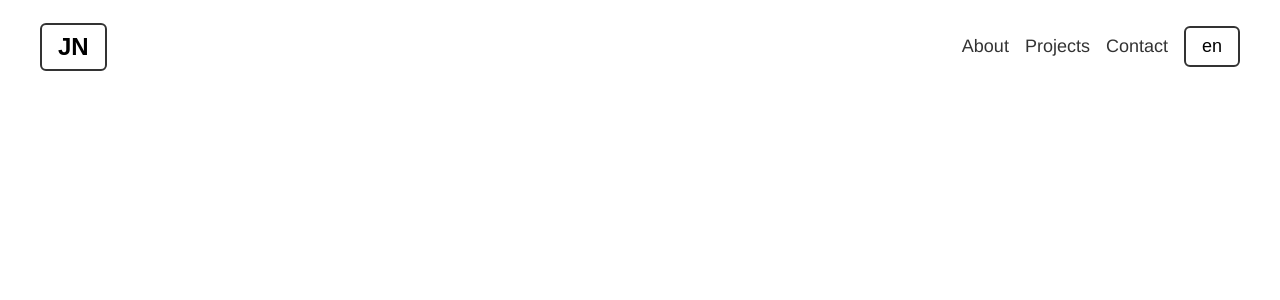
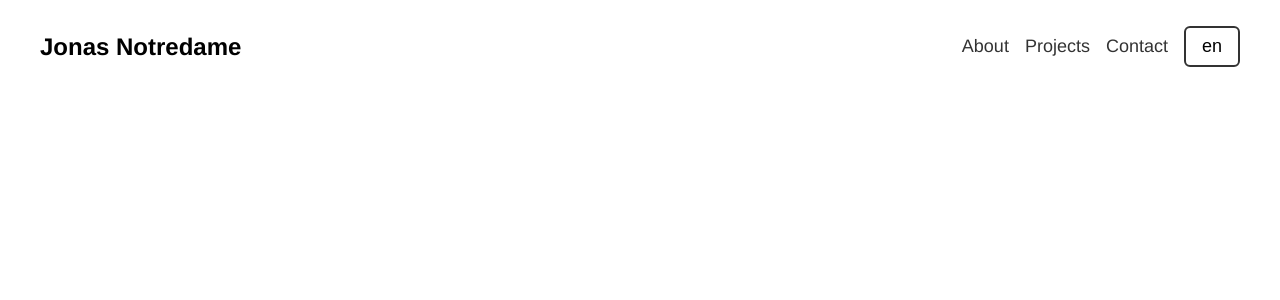
Before and after one commit to JonasNotredame/my-portfolio, a React (Vite) app: page / in a window 1280 px wide. Shown: the top 300 px of the page. Built offline with nearby package versions, Linux system fonts and the light colour scheme.

Commit message:
make me searchable

```diff
--- a/index.html
+++ b/index.html
@@ -4,7 +4,11 @@
     <meta charset="UTF-8" />
     <link rel="icon" type="image/svg+xml" href="/vite.svg" />
     <meta name="viewport" content="width=device-width, initial-scale=1.0" />
-    <title>my-portfolio</title>
+    <title>my-portfolio | Jonas Notredame</title>
+    <meta name="description"
+      content="Portfolio of Jonas Notredame">
+    <meta name="keywords" content="Jonas, Jonas Notredame, portfolio, developer">
+    <meta name="author" content="Jonas Notredame">
   </head>
   <body>
     <div id="root"></div>
--- a/src/header/Header.jsx
+++ b/src/header/Header.jsx
@@ -22,11 +22,12 @@ function Header() {
 
   return (
     <div className="header">
-      <Button
+      {/* <Button
         className="header-title"
         onClick={() => navigate("/my-portfolio/")}
         text={t("HEADER_TITLE")}
-      />
+      /> */}
+      <h1 className="header-title" onClick={() => navigate("/my-portfolio/")}>{t("HEADER_TITLE")}</h1>
       <nav className="header-nav">
         <ul className="header-nav-list">
           <li className="header-nav-item">
--- a/src/translate/en.json
+++ b/src/translate/en.json
@@ -1,5 +1,5 @@
 {
-  "HEADER_TITLE": "JN",
+  "HEADER_TITLE": "Jonas Notredame",
   "HEADER_NAV_ABOUT": "About",
   "HEADER_NAV_PROJECTS": "Projects",
   "HEADER_NAV_CONTACT": "Contact",
--- a/src/translate/nl.json
+++ b/src/translate/nl.json
@@ -1,5 +1,5 @@
 {
-  "HEADER_TITLE": "JN",
+  "HEADER_TITLE": "Jonas Notredame",
   "HEADER_NAV_ABOUT": "Over mij",
   "HEADER_NAV_PROJECTS": "Projecten",
   "HEADER_NAV_CONTACT": "Contact",
```
